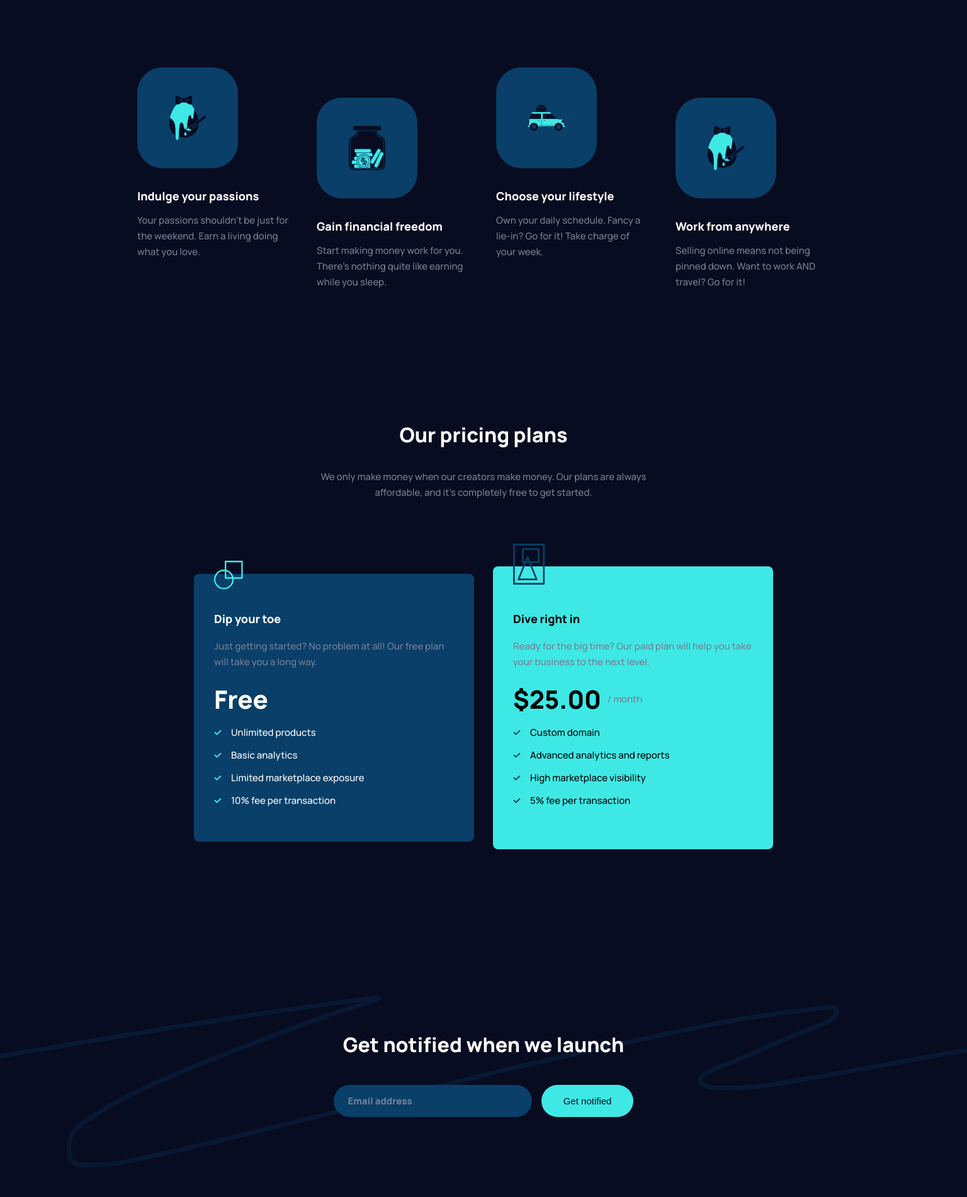
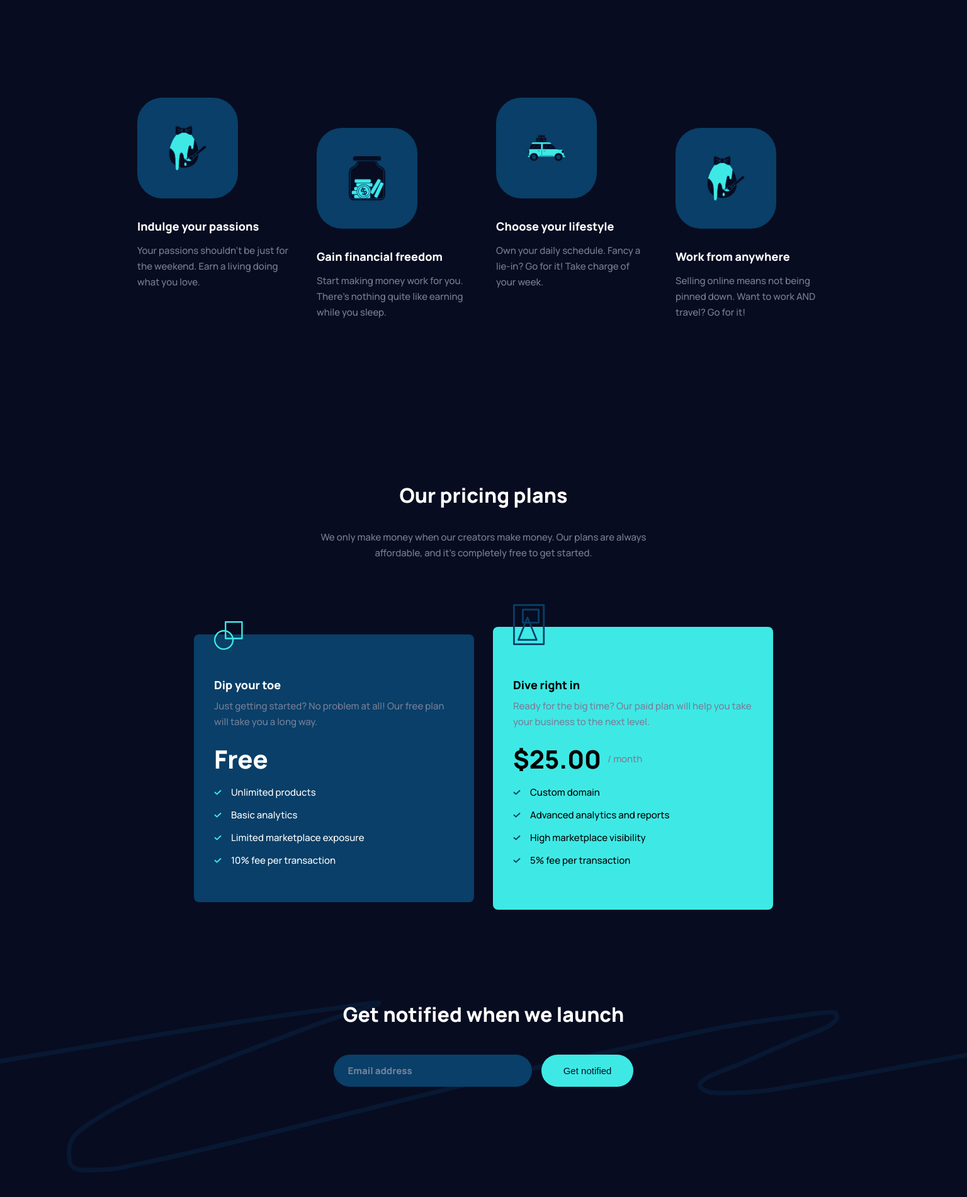
Before and after one commit to Loniewski02/FM-maker-landing-page, a plain HTML site: page index.html in a window 1536 px wide. Shown: the part 760-2660 px from the top of the page at 63% size. After the commit the page ends 2622 px from the top, so only its background shows below. Drawn offline with Linux system fonts and the light colour scheme.

Commit message:
nowwww????

```diff
--- a/src/sass/style.scss
+++ b/src/sass/style.scss
@@ -538,10 +538,10 @@ body {
 	}
 
 	.about {
-		padding: 15em 2em;
+		padding: 16em 2em;
 	}
 
 	.newsletter {
-		padding: 5em 0 7em;
+		padding: 0em 0 7em;
 	}
 }
```
Also changed, not shown: dist/css/style.min.css.
